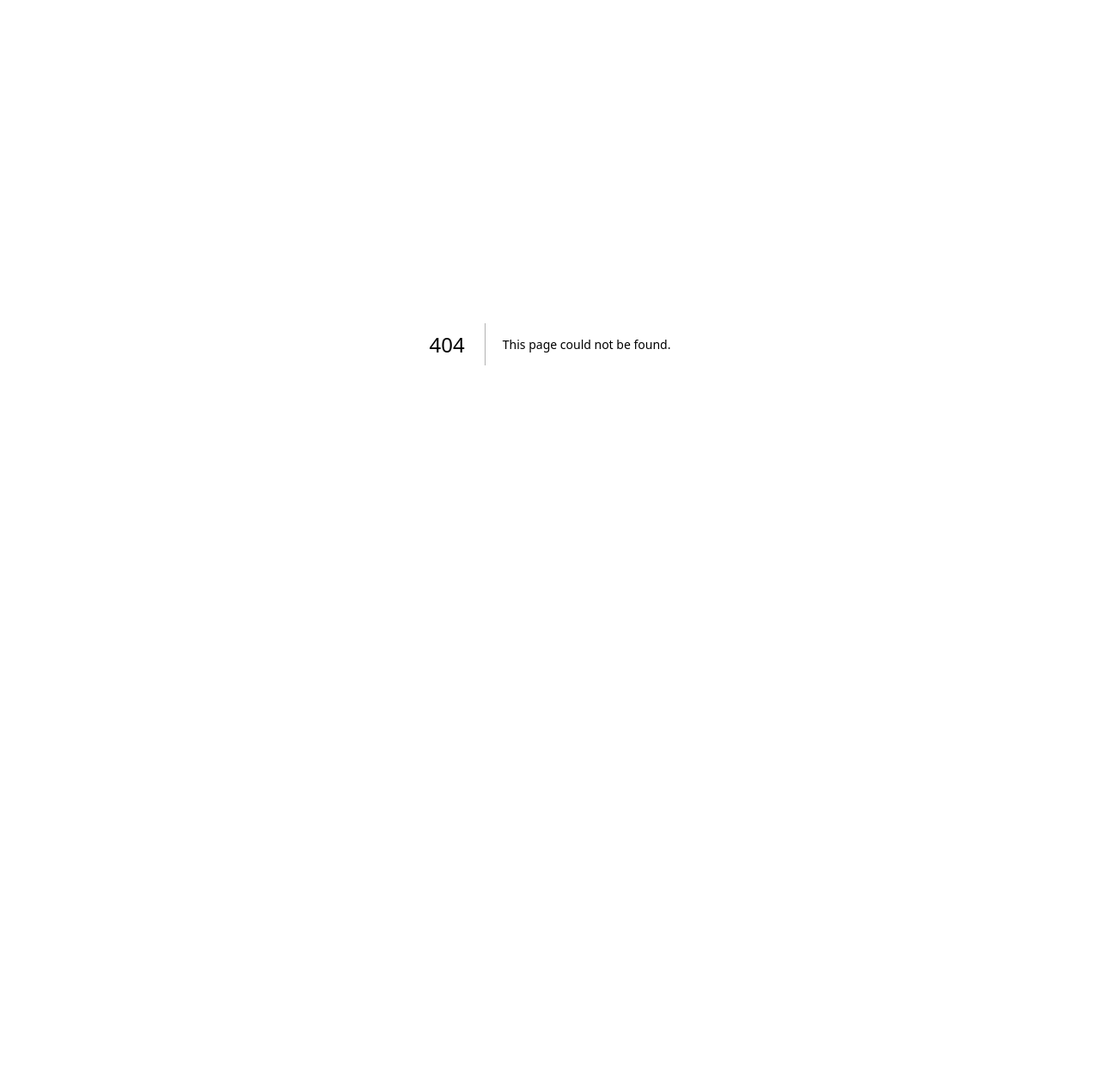
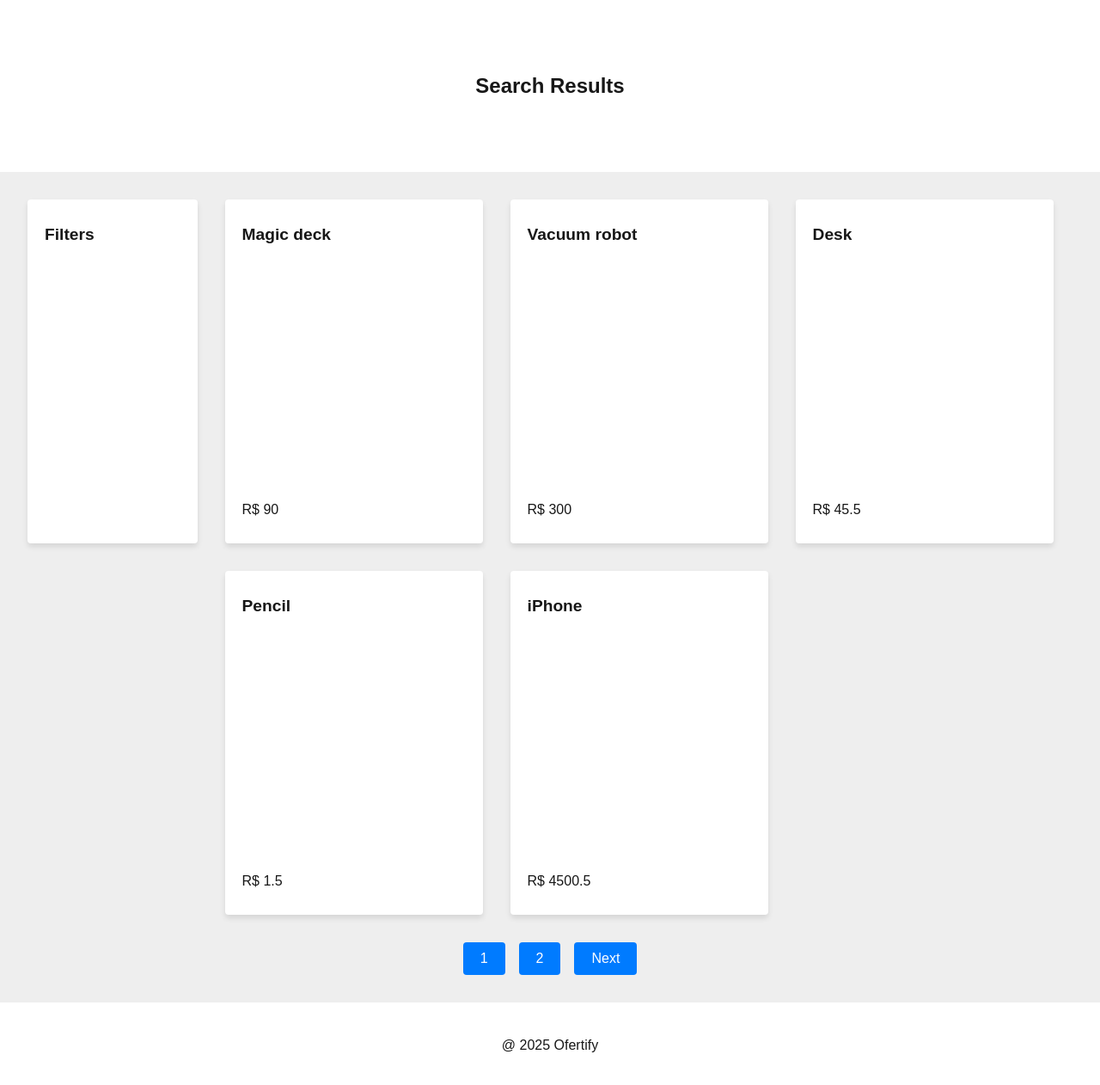
Before and after one commit to euller-regis/ofertify-frontend, a Next.js app: page /search in a window 1280 px wide. Before the commit this address had no page. Shown: the top 1262 px of the page at 86% size. Before the commit the page ends 800 px from the top, so only its background shows below. Built offline with nearby package versions, Linux system fonts and the light colour scheme.

Commit message:
Create search page structure

```diff
--- a/package.json
+++ b/package.json
@@ -12,7 +12,7 @@
     "@fortawesome/fontawesome-svg-core": "^6.7.2",
     "@fortawesome/free-solid-svg-icons": "^6.7.2",
     "@fortawesome/react-fontawesome": "^0.2.2",
-    "next": "15.1.6",
+    "next": "^15.2.4",
     "react": "^19.0.0",
     "react-dom": "^19.0.0"
   },
--- /dev/null
+++ b/src/app/search/page.js
@@ -0,0 +1,51 @@
+import styles from './page.module.css'
+import { Button } from "@/components/Button/Button";
+import { Card } from "@/components/Card/Card";
+import { Text } from "@/components/Text/Text";
+
+export default function Search() {
+
+    const response = [
+        { name: 'Magic deck', price: 90 },
+        { name: 'Vacuum robot', price: 300 },
+        { name: 'Desk', price: 45.50 },
+        { name: 'Pencil', price: 1.50 },
+        { name: 'iPhone', price: 4500.50 }
+    ]
+
+    const listItems = response.map((product) => (
+        <li key={product.name}>
+            <Card className={styles.productCard}>
+                <Text variant="head_2">{product.name}</Text>
+                <Text variant="body">R$ {product.price}</Text>
+            </Card>
+        </li>
+    ))
+    return (
+        <div>
+            <header className={styles.header}>
+                <Text variant="head_1">Search Results</Text>
+            </header>
+            <div className={styles.mainContent}>
+                <div className={styles.searchResults}>
+                    <Card className={styles.filtersCard}>
+                        <Text variant="head_2">Filters</Text>
+                    </Card>
+
+                    <ul className={styles.productCardsGrid}>
+                        {listItems}
+                    </ul>
+                </div>
+
+                <div className={styles.pagination}>
+                    <Button text="1" />
+                    <Button text="2" />
+                    <Button text="Next" />
+                </div>
+            </div>
+            <footer className={styles.footer}>
+                <Text variant="body">@ 2025 Ofertify</Text>
+            </footer>
+        </div>
+    )
+}
--- /dev/null
+++ b/src/app/search/page.module.css
@@ -0,0 +1,53 @@
+.header {
+    background-color: white;
+    height: 200px;
+    display: flex;
+    flex-direction: column;
+    align-items: center;
+    justify-content: center;
+}
+
+.mainContent {
+    background-color: #eee;
+    padding: 32px;
+}
+
+.searchResults {
+    display: flex;
+    gap: 32px;
+}
+
+.filtersCard {
+    width: 300px;
+    height: 400px;
+}
+
+.productCardsGrid {
+    display: flex;
+    flex-wrap: wrap;
+    gap: 32px;
+    list-style-type: none;
+}
+
+.productCard {
+    width: 300px;
+    height: 400px;
+    display: flex;
+    flex-direction: column;
+    justify-content: space-between;
+}
+
+.pagination {
+    margin-top: 32px;
+    display: flex;
+    justify-content: center;
+    gap: 16px;
+}
+
+.footer {
+    background-color: white;
+    height: 100px;
+    display: flex;
+    justify-content: center;
+    align-items: center;
+}
--- a/src/components/Card/Card.module.css
+++ b/src/components/Card/Card.module.css
@@ -3,4 +3,5 @@
     border-radius: 4px;
     box-shadow: 0 4px 6px rgba(0, 0, 0, 0.1);
     padding: 30px 20px;
+    background-color: white;
 }
```
Also changed, not shown: 1 other file (tests, documents, lock files or other folders).
